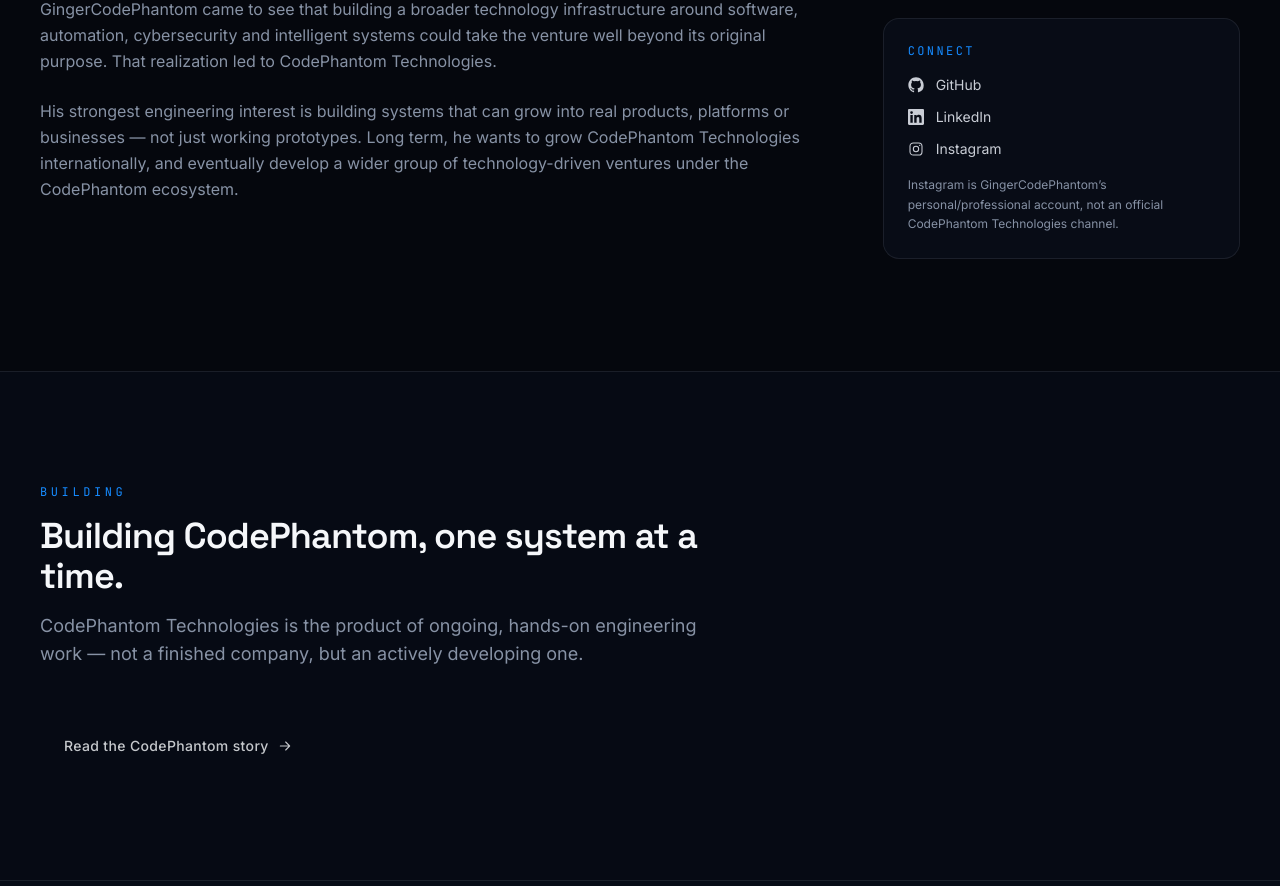
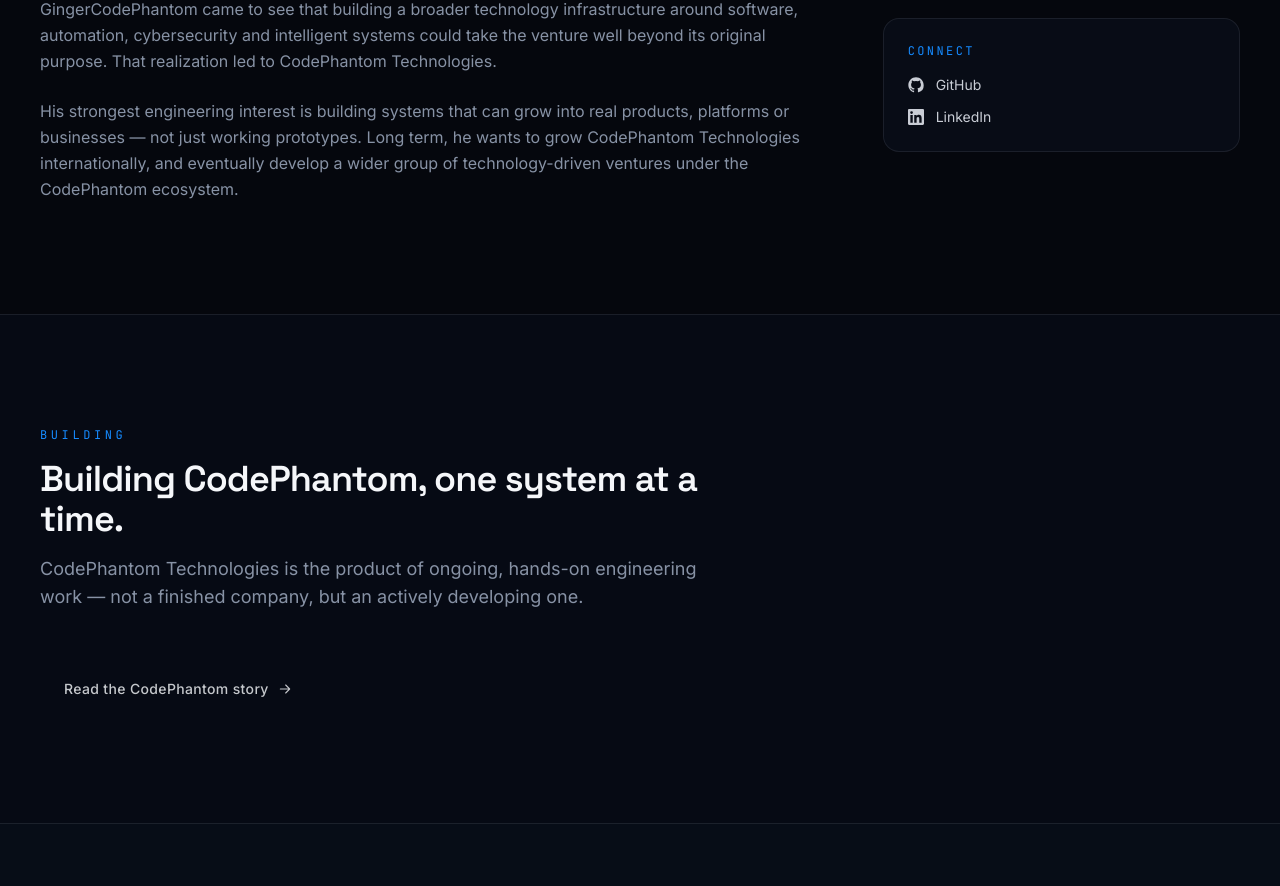
Before and after one commit to st10490392/code-phantom-website, a Next.js app: page /founder in a window 1280 px wide. Shown: the part 1097-1983 px from the top of the page. Built offline with nearby package versions, Linux system fonts and the light colour scheme; no server answers.

Commit message:
privacy: remove founder Instagram from public profile

```diff
--- a/app/founder/page.tsx
+++ b/app/founder/page.tsx
@@ -3,7 +3,7 @@ import { Section, SectionHeading } from "@/components/ui/section";
 import { Reveal } from "@/components/ui/reveal";
 import { Button } from "@/components/ui/button";
 import { founder } from "@/lib/founder";
-import { ArrowRightIcon, GitHubIcon, LinkedInIcon, InstagramIcon } from "@/components/icons";
+import { ArrowRightIcon, GitHubIcon, LinkedInIcon } from "@/components/icons";
 import { founderSocials } from "@/lib/site-config";
 import { NetworkBackground } from "@/components/network-background";
 import { FounderJsonLd } from "@/components/structured-data";
@@ -142,20 +142,7 @@ export default function FounderPage() {
                     <LinkedInIcon className="h-4 w-4 flex-shrink-0" />
                     LinkedIn
                   </a>
-                  <a
-                    href={founderSocials.instagram}
-                    target="_blank"
-                    rel="noopener noreferrer"
-                    className="flex items-center gap-3 text-sm text-metallic-silver transition-colors hover:text-ghost-white"
-                  >
-                    <InstagramIcon className="h-4 w-4 flex-shrink-0" />
-                    Instagram
-                  </a>
                 </div>
-                <p className="mt-4 text-xs leading-relaxed text-muted-text">
-                  Instagram is GingerCodePhantom&rsquo;s personal/professional
-                  account, not an official CodePhantom Technologies channel.
-                </p>
               </div>
             </div>
           </Reveal>
```
